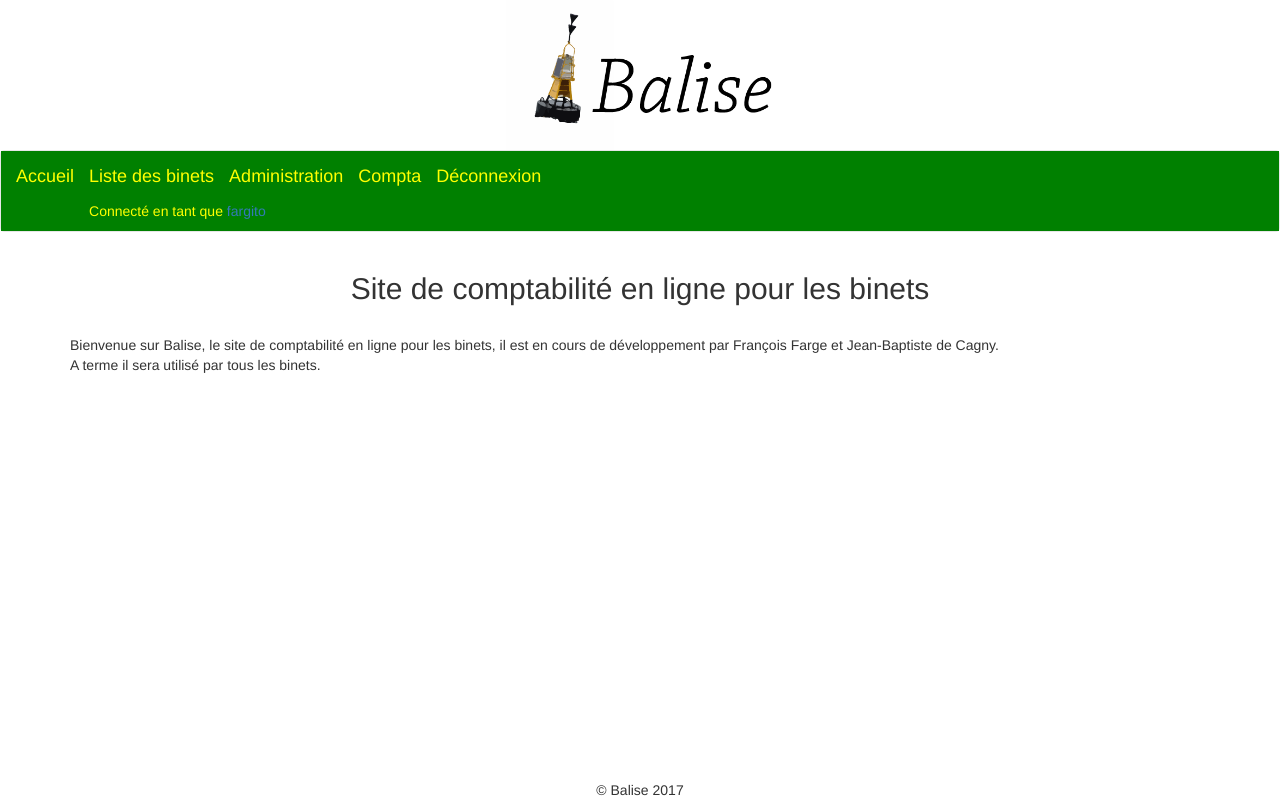
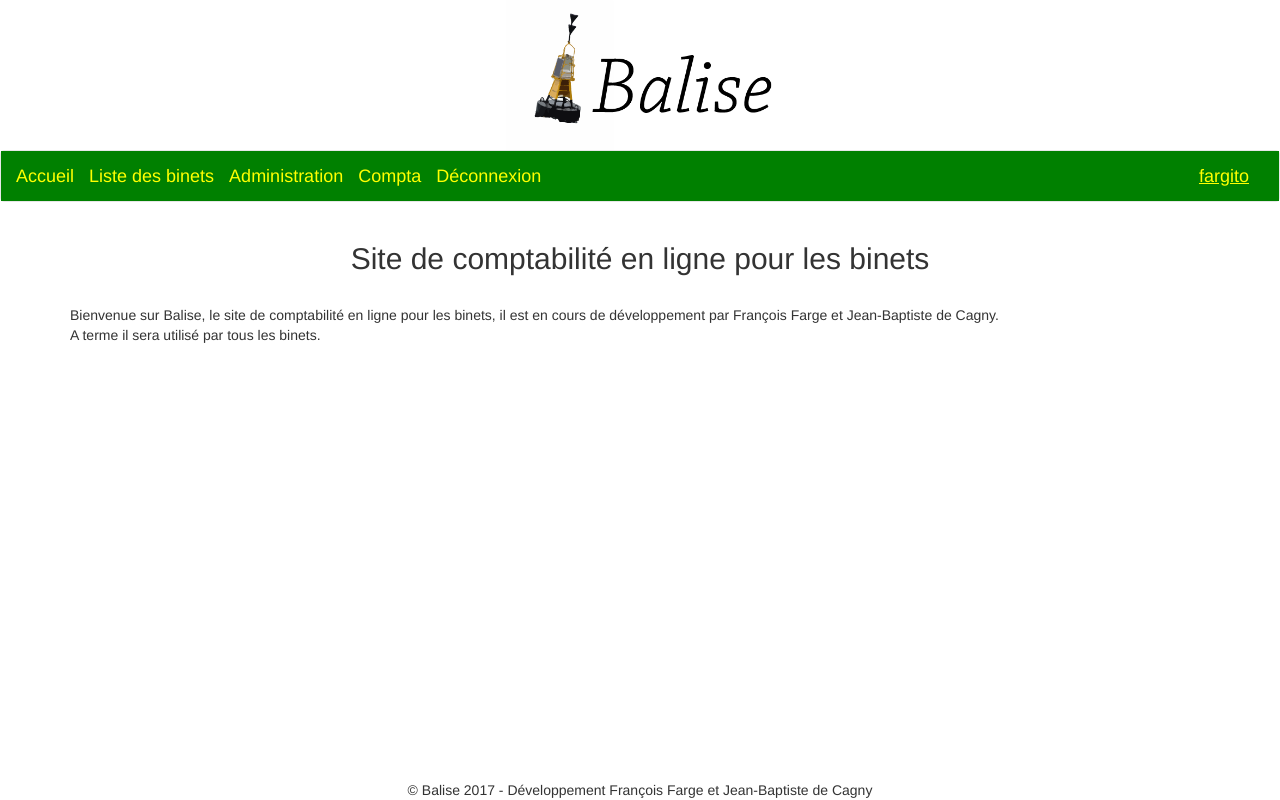
Before and after one commit to fargito/balise-dev, a Django app: page / in a window 1280 px wide. Run offline with Django 3.2, Linux system fonts and the light colour scheme; a user stored in the database is signed in; some libraries are stand-ins or nearby versions.

Commit message:
Add files via upload

```diff
--- a/templates/base.html
+++ b/templates/base.html
@@ -7,6 +7,9 @@
 <head>
    <link rel="stylesheet" href="{% static 'css/style.css' %}" />
    <link rel="stylesheet" href="{% static 'css/dist/css/bootstrap.min.css' %}" />
+<script src="{% static 'css/jquery.js' %}"></script>
+      <script src="{% static 'css/dist/js/bootstrap.min.js' %}"></script>
+      <script src="{% static 'css/dist/js/bootstrap.js' %}"></script>
    <title>{% block title %}Balise{% endblock %}</title>
 </head>
 
@@ -18,10 +21,16 @@
   <nav class='navbar navbar-default'>
   	<div class='container-fluid kesdorado'>
       <div class='navbar-header'>
+<button type="button" class="navbar-toggle collapsed" data-toggle="collapse" data-target="#onglets" aria-expanded="false">
+        <span class="sr-only">Toggle navigation</span>
+        <span class="icon-bar"></span>
+        <span class="icon-bar"></span>
+        <span class="icon-bar"></span>
+      </button>
         <a href="/" class='navbar-brand'><p class='kesdorado'>Accueil</p></a>
       </div>
       {% block nav %}
-        <div class='collapse navbar-collapse'>
+        <div class='collapse navbar-collapse' id='onglets'>
          <ul class='nav navbar-nav'>
 
             {% if user.is_authenticated %}
@@ -31,25 +40,29 @@
 
               <li><a href="/compta" class='navbar-brand'><p class='kesdorado'>Compta</p></a></li>
               <li><a href="/accounts/logout" class='navbar-brand'><p class='kesdorado'>Déconnexion</p></a></li>
-              <p>Connecté en tant que <a href="/accounts">{{ user.username }}</a></p>
 
             {% else %}
               <li><a href="/accounts/login" class='navbar-brand'><p class='kesdorado'>Connexion</p></a></li>
             {% endif %}
          </ul>
+            {% if user.is_authenticated %}
+<div class='nav navbar-nav navbar-right'>
+              <a href="/accounts" class='navbar-brand'><p class='kesdorado'><!--Connecté en tant que --><u>{{ user.username }}</u></p></a>
+</div>
+            {% endif %}
         </div>
       {% endblock %}
   	</div>
   </nav>
 
- <section id="content">
+ <section id="content" class='marge-bas'>
+<div class='container'>
 
      {% block content %}{% endblock %}
-
+</div>
  </section>
 
-<footer>&copy; Balise 2017</footer>
-
+<footer>&copy; Balise 2017 - Développement François Farge et Jean-Baptiste de Cagny</footer>
 </body>
 
 </html>
--- a/templates/welcome.html
+++ b/templates/welcome.html
@@ -1,7 +1,6 @@
 {% extends "base.html" %}
 
 {% block content %}
-<div class='container'>
 <div class='row'>
 <div class='col-sm-12 txtcentre'>
 	<h2>Site de comptabilité en ligne pour les binets</h2>
@@ -12,5 +11,4 @@
 		A terme il sera utilisé par tous les binets.
 	</div>
 </div>
-</div>
 {% endblock %}
```
